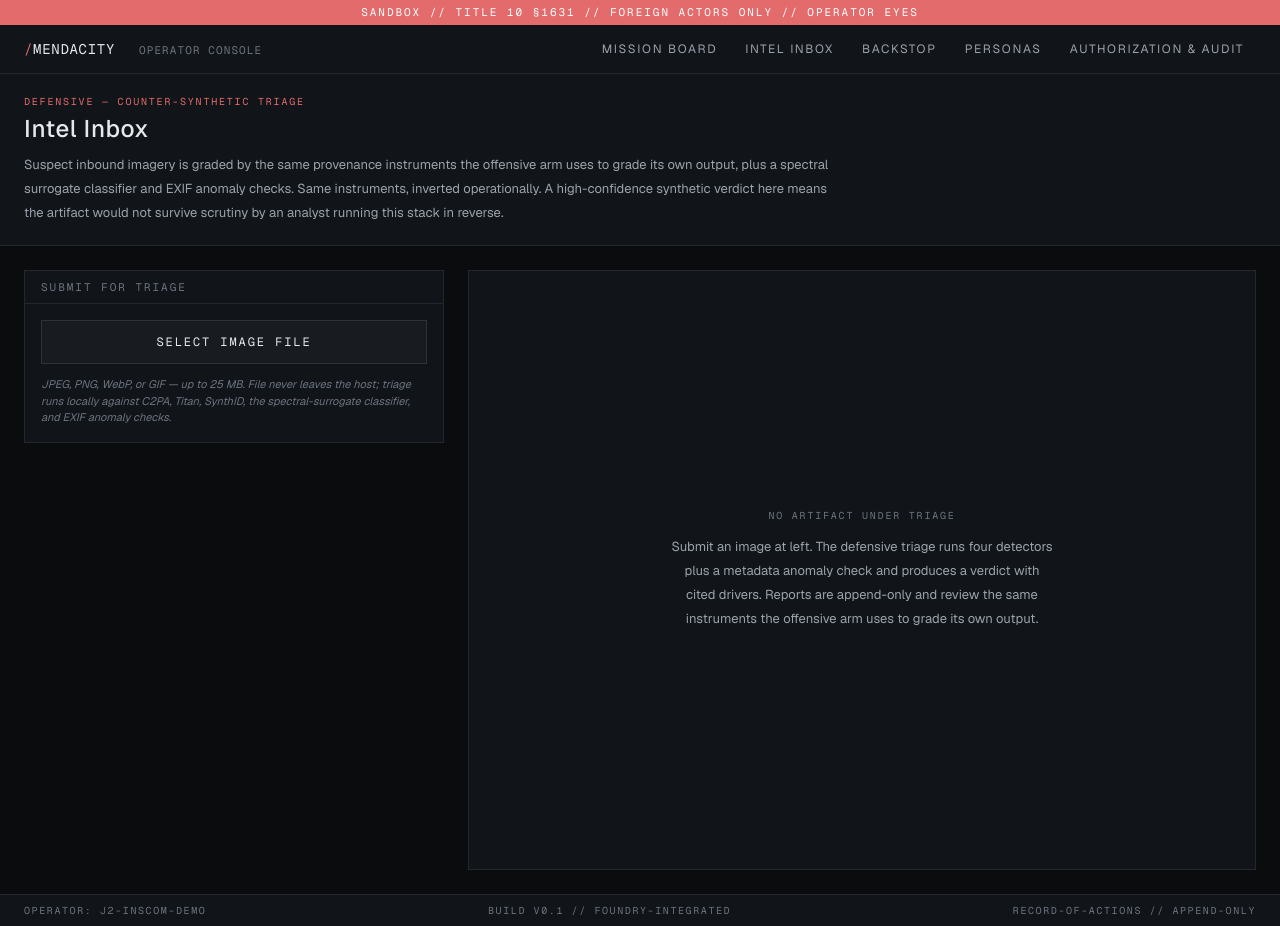
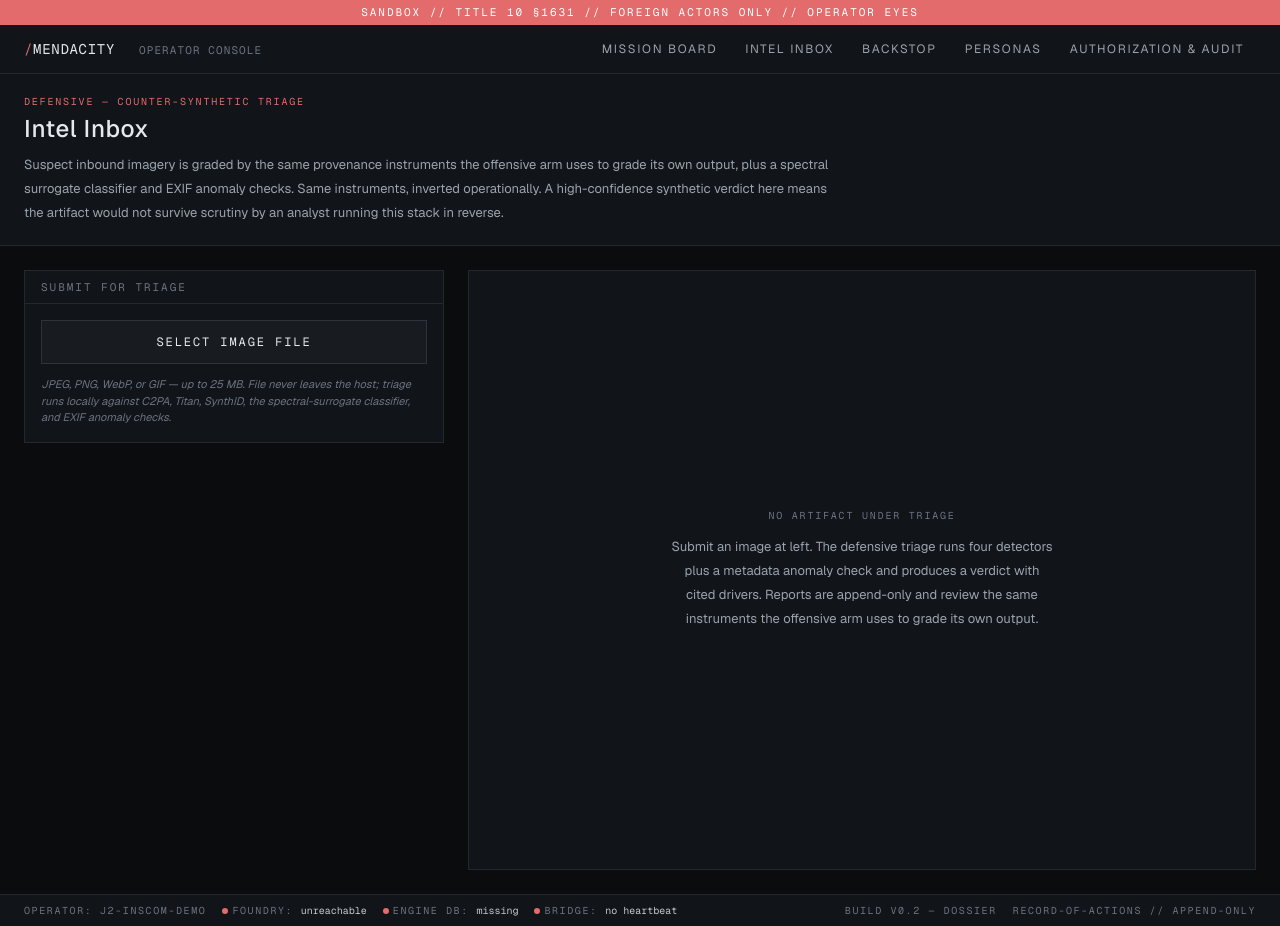
Before and after one commit to NewCoder3294/Confusio, a Next.js app in the folder frontend/: page /intel in a window 1280 px wide. Built offline with nearby package versions, Linux system fonts and the light colour scheme.

Commit message:
[autosave] 2026-05-03 01:23:58 on nick

```diff
--- a/frontend/src/app/layout.tsx
+++ b/frontend/src/app/layout.tsx
@@ -1,6 +1,7 @@
 import type { Metadata } from "next";
 import { Geist, Geist_Mono } from "next/font/google";
 import Link from "next/link";
+import { SystemFooter } from "@/components/system-footer";
 import "./globals.css";
 
 const geistSans = Geist({ variable: "--font-geist-sans", subsets: ["latin"] });
@@ -22,7 +23,7 @@ export default function RootLayout({ children }: Readonly<{ children: React.Reac
         <ClassificationBanner />
         <NavBar />
         <main className="flex-1 flex flex-col">{children}</main>
-        <Footer />
+        <SystemFooter />
       </body>
     </html>
   );
@@ -75,15 +76,3 @@ function NavLink({ href, children }: { href: string; children: React.ReactNode }
     </Link>
   );
 }
-
-function Footer() {
-  return (
-    <footer className="border-t border-border-subtle bg-bg-panel">
-      <div className="max-w-[1400px] mx-auto px-6 py-2 flex items-center justify-between text-[10px] font-mono text-fg-faint uppercase tracking-[0.16em]">
-        <span>OPERATOR: J2-INSCOM-DEMO</span>
-        <span>BUILD v0.1 // FOUNDRY-INTEGRATED</span>
-        <span>RECORD-OF-ACTIONS // APPEND-ONLY</span>
-      </div>
-    </footer>
-  );
-}
--- /dev/null
+++ b/frontend/src/components/system-footer.tsx
@@ -0,0 +1,71 @@
+import { getSystemStatus, type SystemStatus } from "@/lib/system-status";
+
+export async function SystemFooter() {
+  const status = await getSystemStatus();
+  return (
+    <footer className="border-t border-border-subtle bg-bg-panel">
+      <div className="max-w-[1400px] mx-auto px-6 py-2 flex items-center justify-between text-[10px] font-mono text-fg-faint uppercase tracking-[0.16em]">
+        <div className="flex items-center gap-4">
+          <span>OPERATOR: {status.operator}</span>
+          <Indicator label="Foundry" detail={foundryDetail(status.foundry)} ok={status.foundry.ok} />
+          <Indicator label="Engine DB" detail={engineDetail(status.engineDb)} ok={status.engineDb.ok} />
+          <Indicator label="Bridge" detail={bridgeDetail(status.bridge)} ok={status.bridge.ok} />
+        </div>
+        <div className="flex items-center gap-4">
+          <span>{status.buildLabel}</span>
+          <span>RECORD-OF-ACTIONS // APPEND-ONLY</span>
+        </div>
+      </div>
+    </footer>
+  );
+}
+
+function Indicator({
+  label,
+  detail,
+  ok,
+}: {
+  label: string;
+  detail: string;
+  ok: boolean;
+}) {
+  return (
+    <span className="flex items-baseline gap-1" title={detail}>
+      <span
+        aria-hidden="true"
+        className={`inline-block w-[6px] h-[6px] rounded-full ${
+          ok ? "bg-pass-fg" : "bg-fail-fg"
+        }`}
+      />
+      <span>
+        {label}: <span className="text-fg-mono normal-case tracking-normal">{detail}</span>
+      </span>
+    </span>
+  );
+}
+
+function foundryDetail(f: SystemStatus["foundry"]): string {
+  if (!f.ok) return "unreachable";
+  return `${f.missions} missions, synced ${shortTs(f.lastSyncIso)}`;
+}
+
+function engineDetail(e: SystemStatus["engineDb"]): string {
+  if (!e.ok) return "missing";
+  const kb = (e.sizeBytes / 1024).toFixed(0);
+  return `${kb}KB, mtime ${shortTs(e.mtimeIso)}`;
+}
+
+function bridgeDetail(b: SystemStatus["bridge"]): string {
+  if (!b.ok && b.lastBeatIso === null) return "no heartbeat";
+  if (!b.ok) return `stale ${Math.round(b.secondsAgo ?? 0)}s`;
+  return `beat ${Math.round(b.secondsAgo ?? 0)}s ago`;
+}
+
+function shortTs(iso: string | null): string {
+  if (!iso) return "—";
+  try {
+    return new Date(iso).toISOString().slice(11, 19) + "Z";
+  } catch {
+    return "—";
+  }
+}
--- /dev/null
+++ b/frontend/src/lib/system-status.ts
@@ -0,0 +1,82 @@
+import "server-only";
+import { stat } from "node:fs/promises";
+import path from "node:path";
+import { getDashboardSnapshot } from "@/lib/foundry";
+
+const REPO_ROOT = path.resolve(
+  process.env.MENDACITY_REPO_ROOT ||
+    path.join(process.env.HOME || "", "Mendacity"),
+);
+const PERSONA_DB = path.join(REPO_ROOT, "social/mendacity.db");
+const HEARTBEAT = path.join(REPO_ROOT, "social/.heartbeat");
+
+export type SystemStatus = {
+  foundry: { ok: boolean; missions: number; lastSyncIso: string | null; error?: string };
+  engineDb: { ok: boolean; sizeBytes: number; mtimeIso: string | null; error?: string };
+  bridge: { ok: boolean; lastBeatIso: string | null; secondsAgo: number | null };
+  buildLabel: string;
+  operator: string;
+};
+
+export async function getSystemStatus(): Promise<SystemStatus> {
+  const buildLabel = process.env.MENDACITY_BUILD_LABEL || "BUILD v0.2 — DOSSIER";
+  const operator = process.env.MENDACITY_OPERATOR || "J2-INSCOM-DEMO";
+
+  const [foundry, engineDb, bridge] = await Promise.all([
+    foundryStatus(),
+    engineDbStatus(),
+    bridgeStatus(),
+  ]);
+
+  return { foundry, engineDb, bridge, buildLabel, operator };
+}
+
+async function foundryStatus(): Promise<SystemStatus["foundry"]> {
+  try {
+    const snap = await getDashboardSnapshot();
+    return {
+      ok: true,
+      missions: snap.missions.length,
+      lastSyncIso: snap.fetchedAt,
+    };
+  } catch (e) {
+    return {
+      ok: false,
+      missions: 0,
+      lastSyncIso: null,
+      error: (e as Error).message.slice(0, 200),
+    };
+  }
+}
+
+async function engineDbStatus(): Promise<SystemStatus["engineDb"]> {
+  try {
+    const info = await stat(PERSONA_DB);
+    return {
+      ok: info.isFile() && info.size > 0,
+      sizeBytes: info.size,
+      mtimeIso: info.mtime.toISOString(),
+    };
+  } catch (e) {
+    return {
+      ok: false,
+      sizeBytes: 0,
+      mtimeIso: null,
+      error: (e as Error).message.slice(0, 200),
+    };
+  }
+}
+
+async function bridgeStatus(): Promise<SystemStatus["bridge"]> {
+  try {
+    const info = await stat(HEARTBEAT);
+    const secondsAgo = (Date.now() - info.mtimeMs) / 1000;
+    return {
+      ok: secondsAgo < 60, // heartbeat older than 60s = bridge probably down
+      lastBeatIso: info.mtime.toISOString(),
+      secondsAgo,
+    };
+  } catch {
+    return { ok: false, lastBeatIso: null, secondsAgo: null };
+  }
+}
```
